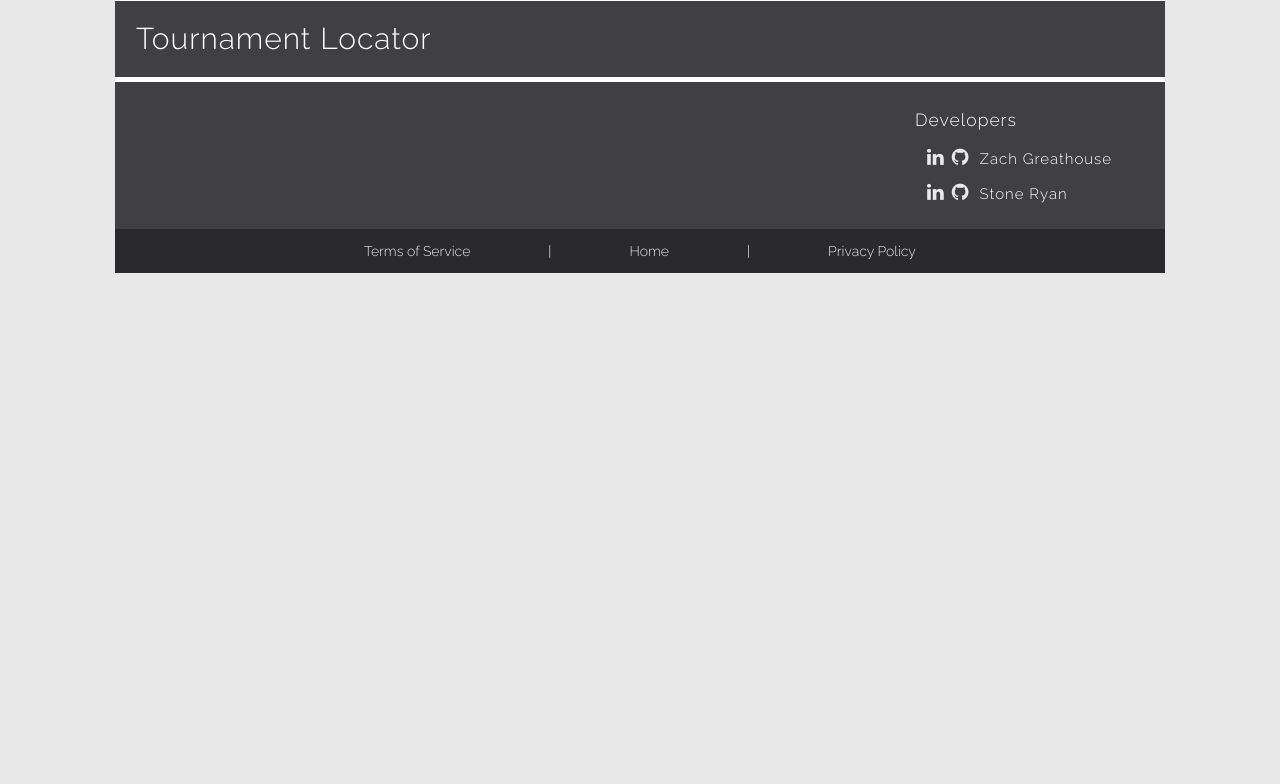
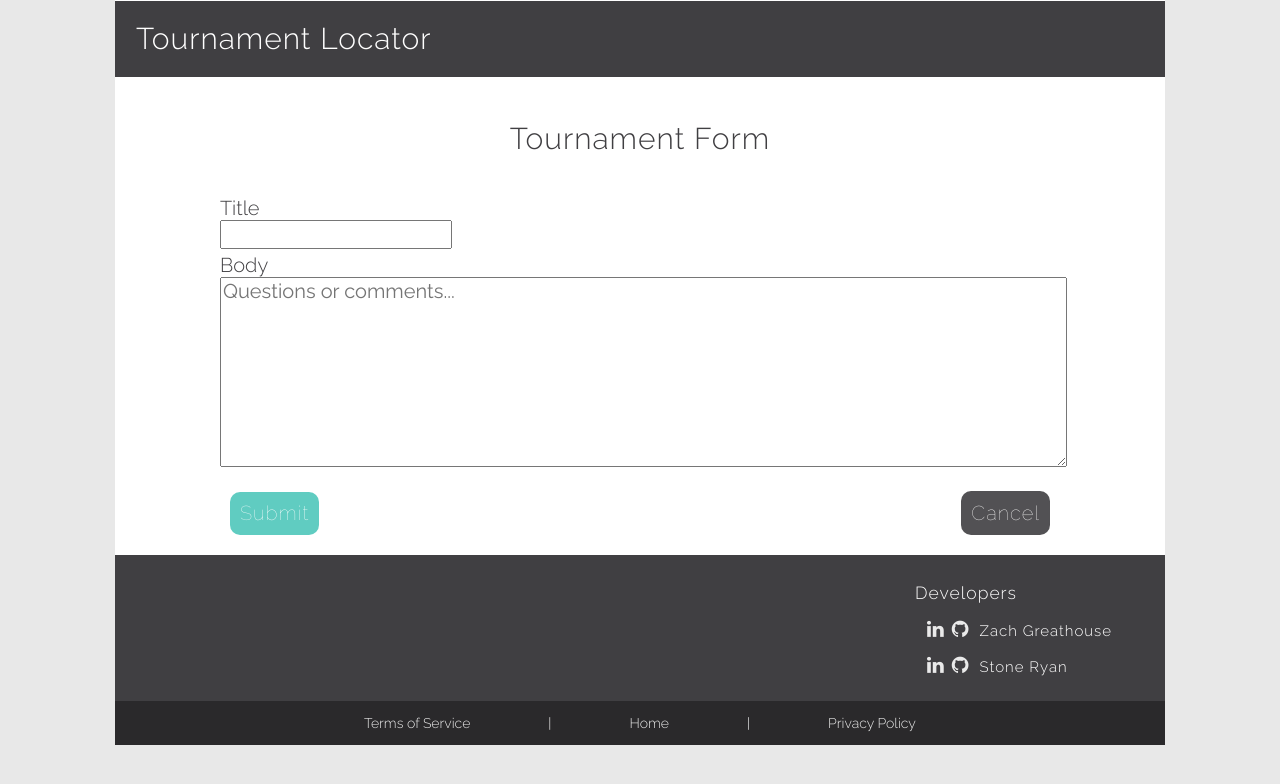
Before and after one commit to zgreathouse/TournamentLocator, a React (Create React App) app in the folder frontend/: page /tournaments/1/forum/1/edit in a window 1280 px wide. Shown: the top 784 px of the page. Built offline with nearby package versions, Linux system fonts and the light colour scheme; no server answers.

Commit message:
add comments to editPostForm.js with a break down of how to set Field tags with preset values, clean up textInput.js file

```diff
--- a/frontend/src/components/App.js
+++ b/frontend/src/components/App.js
@@ -10,6 +10,7 @@ import TournamentIndex from './tournamentComponents/TournamentIndex';
 import TournamentShow from './tournamentComponents/tournamentShow';
 import TournamentForm from './formComponents/tournamentForm';
 import PostForm from './formComponents/postForm';
+import EditPostForm from './formComponents/editPostForm';
 import Forum from './forumComponents';
 
 class App extends Component {
@@ -27,6 +28,7 @@ class App extends Component {
             <Route exact path="/tournaments/:id" component={TournamentShow} />
             <Route exact path="/tournaments/:id/forum" component={Forum} />
             <Route exact path="/tournaments/:id/forum/new" component={PostForm} />
+            <Route exact path="/tournaments/:id/forum/:postID/edit" component={EditPostForm} />
             <Route exact path="/tournaments" component={TournamentIndex} />
           </Switch>
           <Footer />
--- a/frontend/src/components/formComponents/editPostForm.js
+++ b/frontend/src/components/formComponents/editPostForm.js
@@ -1,70 +1,90 @@
-// import _ from 'lodash';
-// import React, { Component } from 'react';
-// import { Field, reduxForm } from 'redux-form';
-// import { connect } from 'react-redux';
-// import { createPost } from '../../actions/postActions';
-// import { FIELDS } from '../../util/postFormFields';
-//
-// //components
-// import TextInput from './formFields/textInput';
-// import RequiredTextareaInput from './formFields/requiredTextareaInput';
-// import SubmitButton from './formButtons/submitButton';
-// import CancelButton from './formButtons/cancelButton';
-//
-// class EditPostForm extends Component {
-//   renderFields() {
-//     return _.map(FIELDS, ({ label, name, type }) => {
-//       if (name === 'title') {
-//         return <Field key={name} component={TextInput} type={type} label={label} name={name} />
-//       } else if (name === 'body') {
-//         return <Field key={name} component={RequiredTextareaInput} type={type} label={label} name={name} />
-//       }
-//     });
-//   }
-//
-//   onSubmit(values) {
-//     this.props.createPost(this.props.match.params.id, values, () => {
-//       this.props.history.push(`/tournaments/${this.props.match.params.id}/forum`);
-//     });
-//   }
-//
-//   render() {
-//     const { handleSubmit } = this.props;
-//
-//     return (
-//       <div className="tournament-form-container">
-//         <h2>Tournament Form</h2>
-//         <form
-//           className="tournament-form"
-//           onSubmit={handleSubmit(this.onSubmit.bind(this))}
-//         >
-//           {this.renderFields()}
-//           <div className="form-buttons">
-//             <SubmitButton />
-//             <CancelButton route={`/tournaments/${this.props.match.params.id}/forum`}/>
-//           </div>
-//         </form>
-//       </div>
-//     )
-//   }
-// }
-//
-// //form validations
-// const validate = values => {
-//   const errors = {};
-//
-//   //validate inputs
-//   _.each(FIELDS, ({name, errorMessage}) => {
-//     if (!values[name]) {
-//       errors[name] = `Please enter ${errorMessage}.`;
-//     }
-//   });
-//
-//   return errors;
-// }
-//
-// export default reduxForm({
-//   fields: _.keys(FIELDS),
-//   form: 'PostNewForm',
-//   validate
-// })(connect(null, { createPost })(EditPostForm));
+import _ from 'lodash';
+import React, { Component } from 'react';
+import { Field, reduxForm } from 'redux-form';
+import { connect } from 'react-redux';
+import { deletePost } from '../../actions/postActions';
+import { FIELDS } from '../../util/postFormFields';
+
+//components
+import TextInput from './formFields/textInput';
+import RequiredTextareaInput from './formFields/requiredTextareaInput';
+import SubmitButton from './formButtons/submitButton';
+import CancelButton from './formButtons/cancelButton';
+
+class EditPostForm extends Component {
+  renderFields() {
+    //TODO need to figure out how to set initial values on a Field
+    return _.map(FIELDS, ({ label, name, type }) => {
+      if (name === 'title') {
+        return <Field key={name} component={TextInput} type={type} label={label} name={name} />
+      } else if (name === 'body') {
+        return <Field key={name} component={RequiredTextareaInput} type={type} label={label} name={name} />
+      }
+    });
+  }
+
+  //TODO
+  // set up a selectedPost to grab post data during a component will mount
+  // set up the handle initialize function below and run function in a componentWillMount
+
+  // componentWillMount() {
+  //   this.handleInitialize();
+  // }
+
+
+  // handleInitialize() {
+  //   const initialData = {
+  //     "title": this.props.currentPost.title,
+  //     "body": this.props.currentPost.body
+  //   };
+  //
+  //   this.props.initialize(initialData);
+  // }
+
+  onSubmit(values) {
+    //TODO change this to logic for editing an existing post on submit
+    this.props.createPost(this.props.match.params.id, values, () => {
+      this.props.history.push(`/tournaments/${this.props.match.params.id}/forum`);
+    });
+  }
+
+  render() {
+    const { handleSubmit } = this.props;
+
+    return (
+      <div className="tournament-form-container">
+        <h2>Tournament Form</h2>
+        <form
+          className="tournament-form"
+          onSubmit={handleSubmit(this.onSubmit.bind(this))}
+        >
+          {this.renderFields()}
+          <div className="form-buttons">
+            <SubmitButton />
+            <CancelButton route={`/tournaments/${this.props.match.params.id}/forum`}/>
+          </div>
+        </form>
+      </div>
+    )
+  }
+}
+
+//form validations
+const validate = values => {
+  const errors = {};
+
+  //validate inputs
+  _.each(FIELDS, ({name, errorMessage}) => {
+    if (!values[name]) {
+      errors[name] = `Please enter ${errorMessage}.`;
+    }
+  });
+
+  return errors;
+}
+
+export default reduxForm({
+  fields: _.keys(FIELDS),
+  form: 'PostEditForm',
+  validate
+})(connect(null, { deletePost })(EditPostForm));
--- a/frontend/src/components/formComponents/formFields/textInput.js
+++ b/frontend/src/components/formComponents/formFields/textInput.js
@@ -1,6 +1,7 @@
 import React from 'react';
 
 const TextInput = (field) => {
+  console.log(field.input);
   const { touched, error } = field.meta;
   const className = `form-group ${touched && error ? 'has-danger' : ''}`;
 
@@ -8,10 +9,8 @@ const TextInput = (field) => {
     <div className={className}>
       <label>{field.label}</label>
       <br/>
-      <input type="text" {...field.input}/>
-      <div>
-        {touched && error}
-      </div>
+      <input type="text" value={field.input.value} {...field.input}/>
+      <div>{touched && error}</div>
     </div>
   )
 }
--- a/frontend/src/components/forumComponents/posts/editPostButton.js
+++ b/frontend/src/components/forumComponents/posts/editPostButton.js
@@ -4,7 +4,7 @@ import { Link } from 'react-router-dom';
 const EditPostButton = ({ post }) => {
   return (
     <div className="edit-post-link">
-      <Link to={`/tournaments/${post._tournament}/forum/new`}>
+      <Link to={`/tournaments/${post._tournament}/forum/${post._id}/edit`}>
           Edit
       </Link>
     </div>
```
